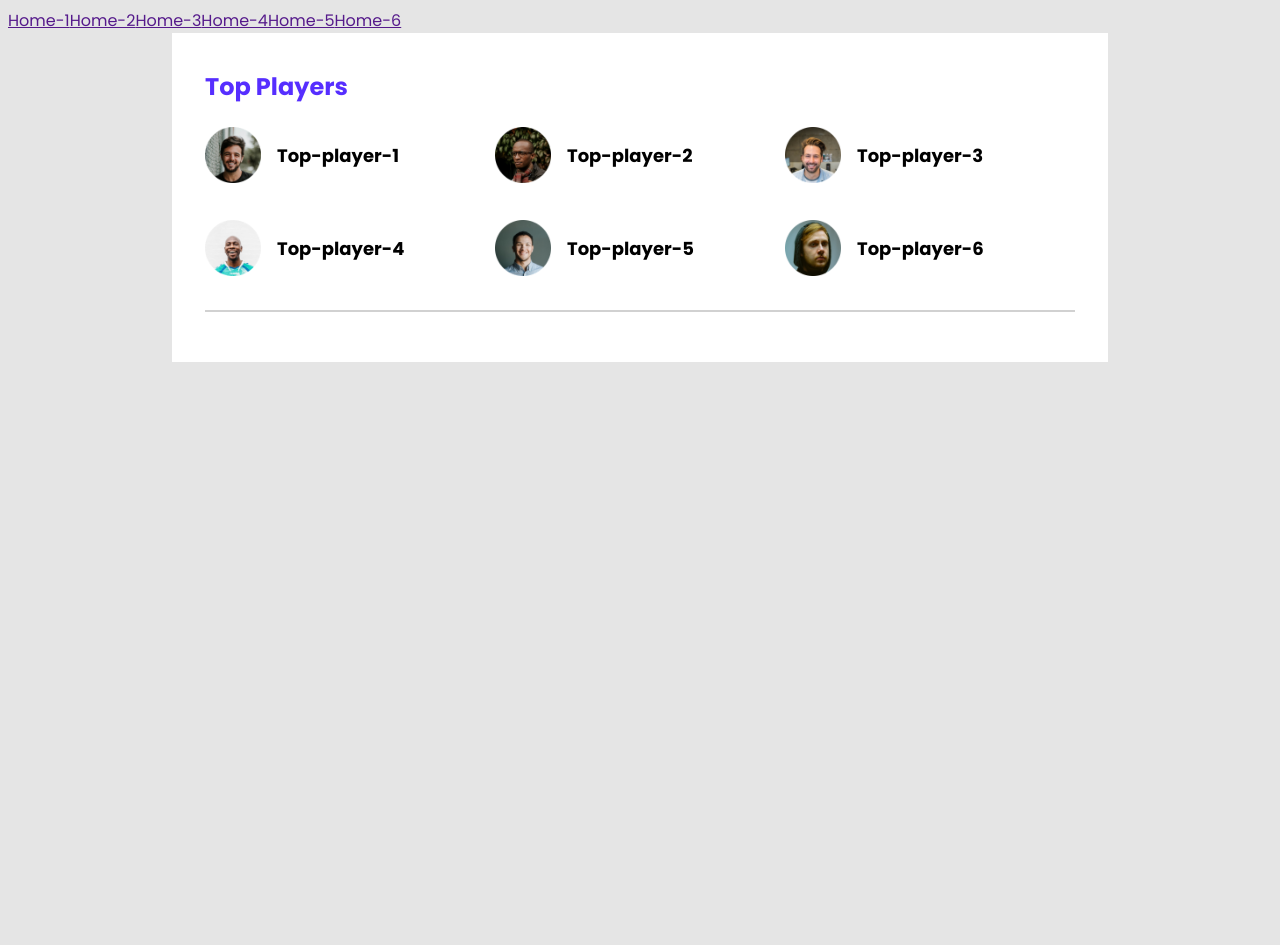
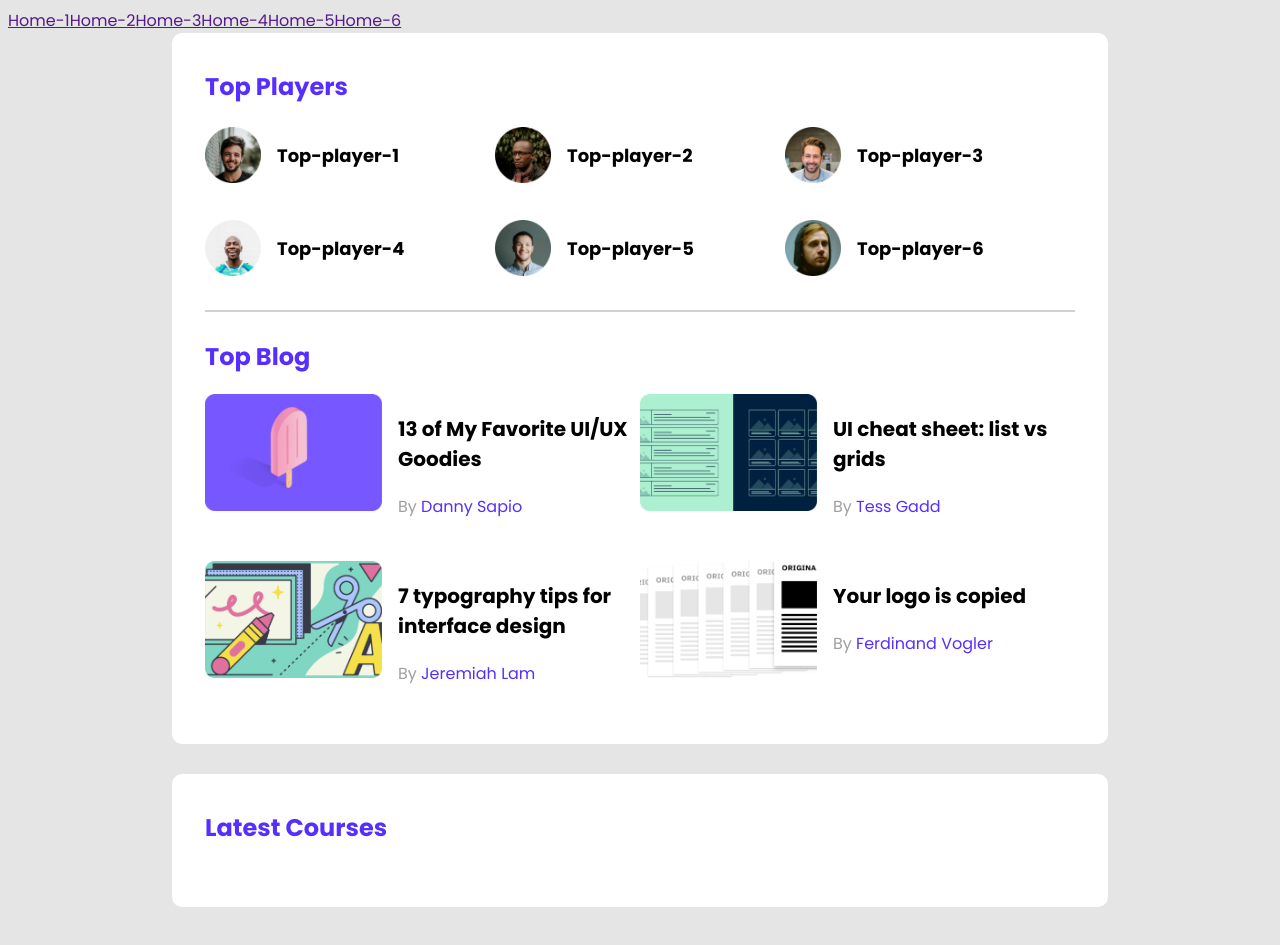
Before and after one commit to RHN007/PH-module-9-leader-board, a plain HTML site: page index.html in a window 1280 px wide. Before the commit the page ends 800 px from the top, so only its background shows below. Drawn offline with Linux system fonts and the light colour scheme.

Commit message:
fininshing Top section

```diff
--- a/index.html
+++ b/index.html
@@ -53,7 +53,65 @@
           </div>
         </div>
         <hr />
+        <div class="top-blogs">
+          <h2 class="section-title">Top Blog</h2>
+          <div class="blogs">
+            <article class="blog">
+
+              <div class="thumbnail"><img src="images/blogs/blog-1.png" alt=""></div>
+              <div class="blog-info">
+                <h3 class="blog-title">13 of My Favorite
+                  UI/UX Goodies</h3>
+                <p class="blog-author">By <a  href="">Danny Sapio</a></p>
+              </div>
+
+
+            </article>
+            <article class="blog">
+
+              <div class="thumbnail"><img src="images/blogs/blog-2.png" alt=""></div>
+              <div class="blog-info">
+                <h3 class="blog-title">UI cheat sheet:
+                  list vs grids</h3>
+                <p class="blog-author">By <a  href="">Tess Gadd</a></p>
+              </div>
+
+
+            </article>
+            <article class="blog">
+
+              <div class="thumbnail"><img src="images/blogs/blog-3.png" alt=""></div>
+              <div class="blog-info">
+                <h3 class="blog-title">7 typography tips
+                  for interface design</h3>
+                <p class="blog-author">By <a  href="">Jeremiah Lam</a></p>
+              </div>
+
+
+            </article>
+            <article class="blog">
+
+              <div class="thumbnail"><img src="images/blogs/blog-4.png" alt=""></div>
+              <div class="blog-info">
+                <h3 class="blog-title">Your logo is
+                  copied</h3>
+                <p class="blog-author">By <a  href="">Ferdinand Vogler</a></p>
+              </div>
+            </article>
+
+          </div>
+        </div>
+
       </section>
+
+      <!-- Laytest Courses -->
+
+      <section class="container">
+        <h2 class="section-title">Latest Courses</h2>
+
+      </section>
+
+
     </main>
   </body>
 </html>
--- a/styles.css
+++ b/styles.css
@@ -1,56 +1,46 @@
 /* fonts */
-@import url('https://fonts.googleapis.com/css2?family=Poppins:ital,wght@0,400;0,500;0,700;0,900;1,400;1,500&family=Roboto:wght@400;500;900&display=swap');
-
-
+@import url("https://fonts.googleapis.com/css2?family=Poppins:ital,wght@0,400;0,500;0,700;0,900;1,400;1,500&family=Roboto:wght@400;500;900&display=swap");
 
 /* common Styles or Utilites  */
 
-body{
-    font-family: 'Poppins',
-    'Roboto',
-    sans-serif;
-    background-color: #E5E5E5;
+body {
+  font-family: "Poppins", "Roboto", sans-serif;
+  background-color: #e5e5e5;
 }
-main{
+main {
   display: flex;
-    justify-content: center;
+
+  align-items: center;
+  flex-direction: column;
 }
 
-.container{
+.container {
   background-color: #ffff;
   width: 870px;
   padding: 33px 33px 42px 33px;
-
-}
-
-hr{
-    border: 1px solid #D1D1D1;
-}
-
-
-
-
-
-
-
-/* top players styele */
-.top-players{
+  border-radius: 10px;
   margin-bottom: 30px;
 }
 
+hr {
+  border: 1px solid #d1d1d1;
+  margin-bottom: 27px;
+}
 
+/* top players styele */
+.top-players {
+  margin-bottom: 30px;
+}
 
-.section-title{
-    color: #562EFF;
-    margin-top:3px;
+.section-title {
+  color: #562eff;
+  margin-top: 3px;
   font-size: 24px;
 }
 
-
-
-.players{
-    display:grid;
-    grid-template-columns: repeat(3,1fr);
+.players {
+  display: grid;
+  grid-template-columns: repeat(3, 1fr);
   grid-row-gap: 30px;
 }
 
@@ -59,13 +49,46 @@ hr{
   align-items: center;
 }
 
-
-.player img{
+.player img {
   height: 56px;
   width: 56px;
 }
 
-.player-name{
-    margin-left:16px;
+.player-name {
+  margin-left: 16px;
   font-size: 18px;
 }
+
+/*-------------------
+    top blogs styles
+----------------------- */
+.blogs {
+  display: grid;
+  grid-template-columns: repeat(2, 1fr);
+  grid-row-gap: 26px;
+}
+
+.blog {
+  display: flex;
+}
+.blog .thumbnail img {
+  width: 177px;
+  height: 117px;
+}
+
+.blog-info {
+  margin-left: 16px;
+}
+.blog-title {
+  font-size: 20px;
+}
+.blog-author {
+  color: #9f9f9f;
+  font-size: 16px;
+}
+
+.blog-author a {
+  text-decoration: none;
+  font-size: 16px;
+  color: #562eff;
+}
```
Lines whose indentation alone changed are shown as unchanged.
